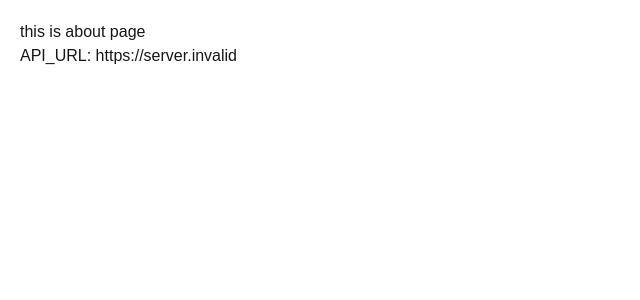
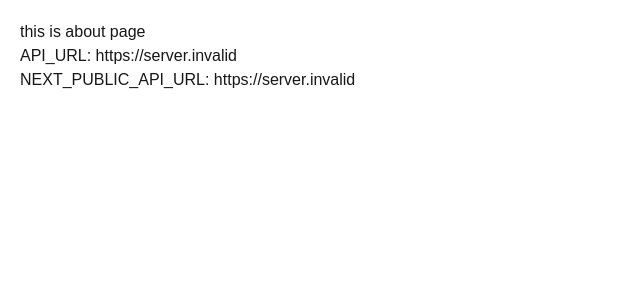
Before and after one commit to TerryLee7788/learn-cicd, a Next.js app: page /learn-cicd/about in a window 1280 px wide. Shown: the top 300 px of the page, without its empty margins (0-640 px from the left). Built offline with nearby package versions, Linux system fonts and the light colour scheme; no server answers.

Commit message:
新增 'NEXT_PUBLIC_API_URL' 測試

```diff
--- a/app/about/page.tsx
+++ b/app/about/page.tsx
@@ -3,6 +3,7 @@ function AboutPage() {
     <section>
       this is about page
       <p>API_URL: {process.env.API_URL}</p>
+      <p>NEXT_PUBLIC_API_URL: {process.env.NEXT_PUBLIC_API_URL}</p>
     </section>
   );
 }
```
